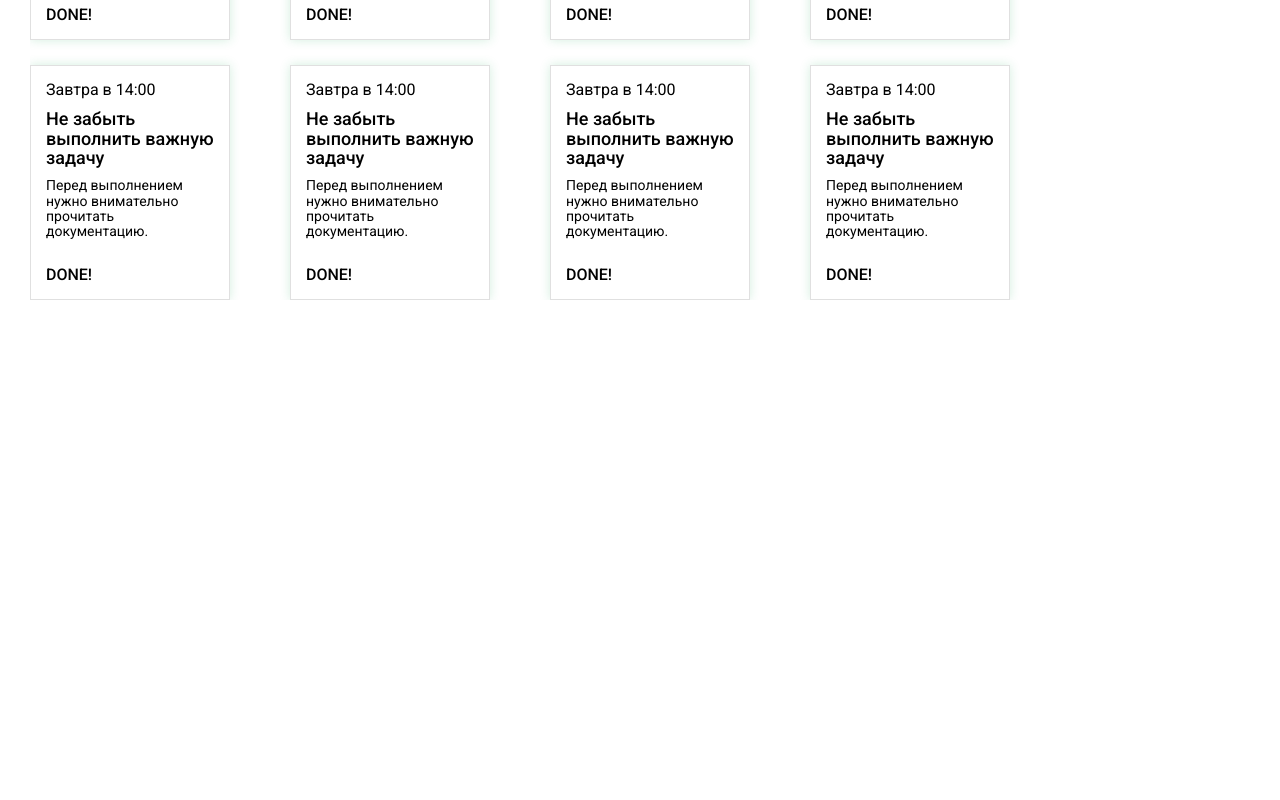
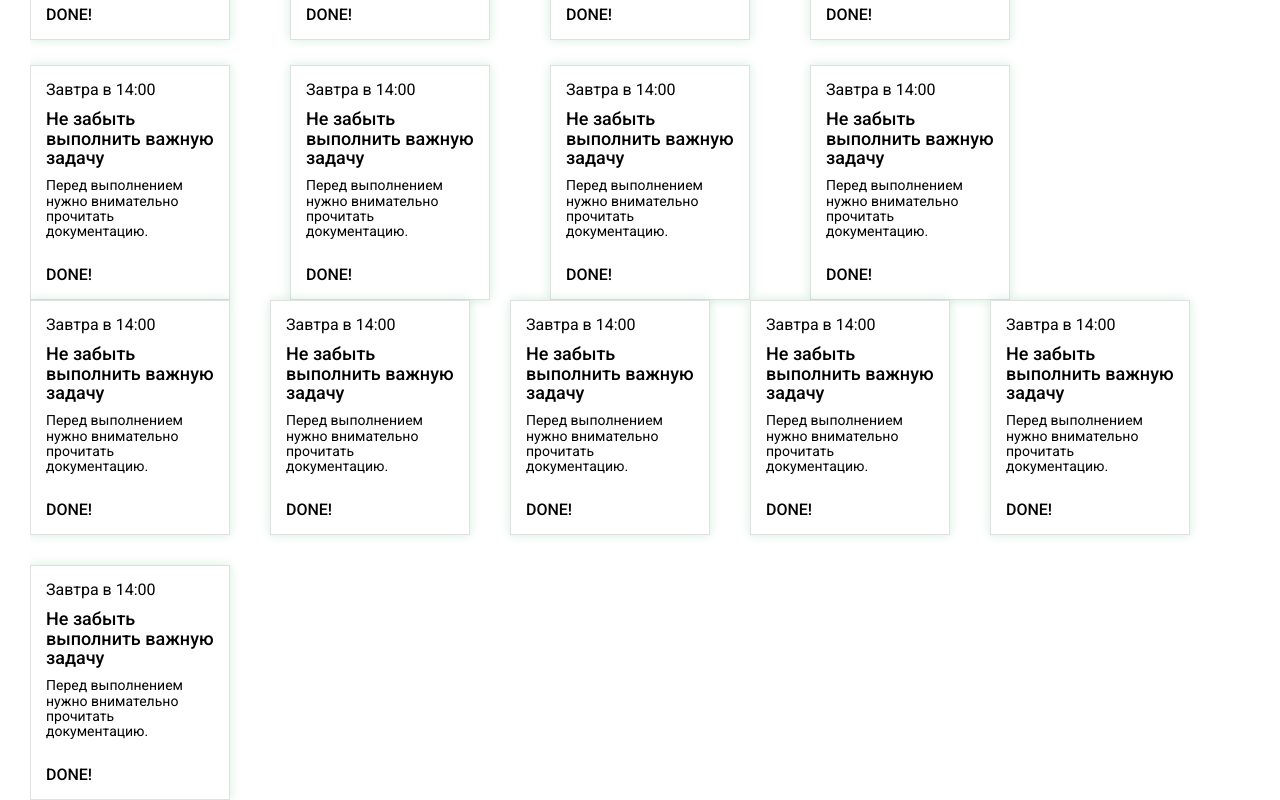
Before and after one commit to OneBootcamp-1-0/itsdone-1, a React app: page / in a window 1280 px wide. Shown: the part 883-1683 px from the top of the page. Before the commit the page ends 1183 px from the top, so only its background shows below. Built offline with nearby package versions, Linux system fonts and the light colour scheme.

Commit message:
added grid component to App

```diff
--- a/src/App.jsx
+++ b/src/App.jsx
@@ -5,6 +5,7 @@ import Header from './components/Header/Header.jsx';
 import Board from './components/Board/Board.jsx';
 import Footer from './components/Footer/Footer.jsx';
 import Canban from './components/Board/Canban/Canban.jsx';
+import Grid from './components/Board/Grid/Grid.jsx';
 
 const App = () => {
   return (
@@ -12,6 +13,7 @@ const App = () => {
       <Header />
       <Board>
         <Canban />
+        <Grid />
       </Board>
       <Footer />
     </div>
```
